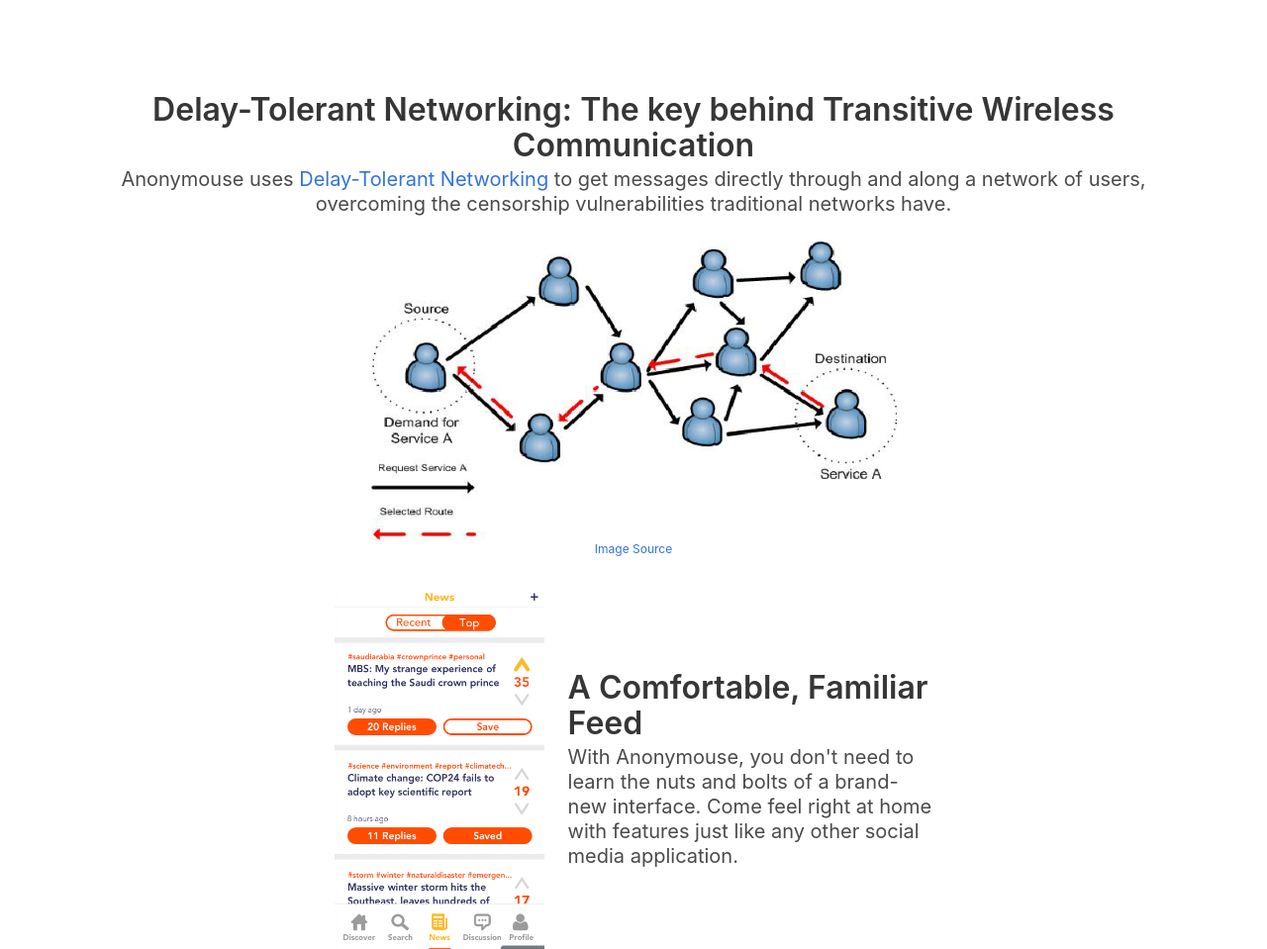
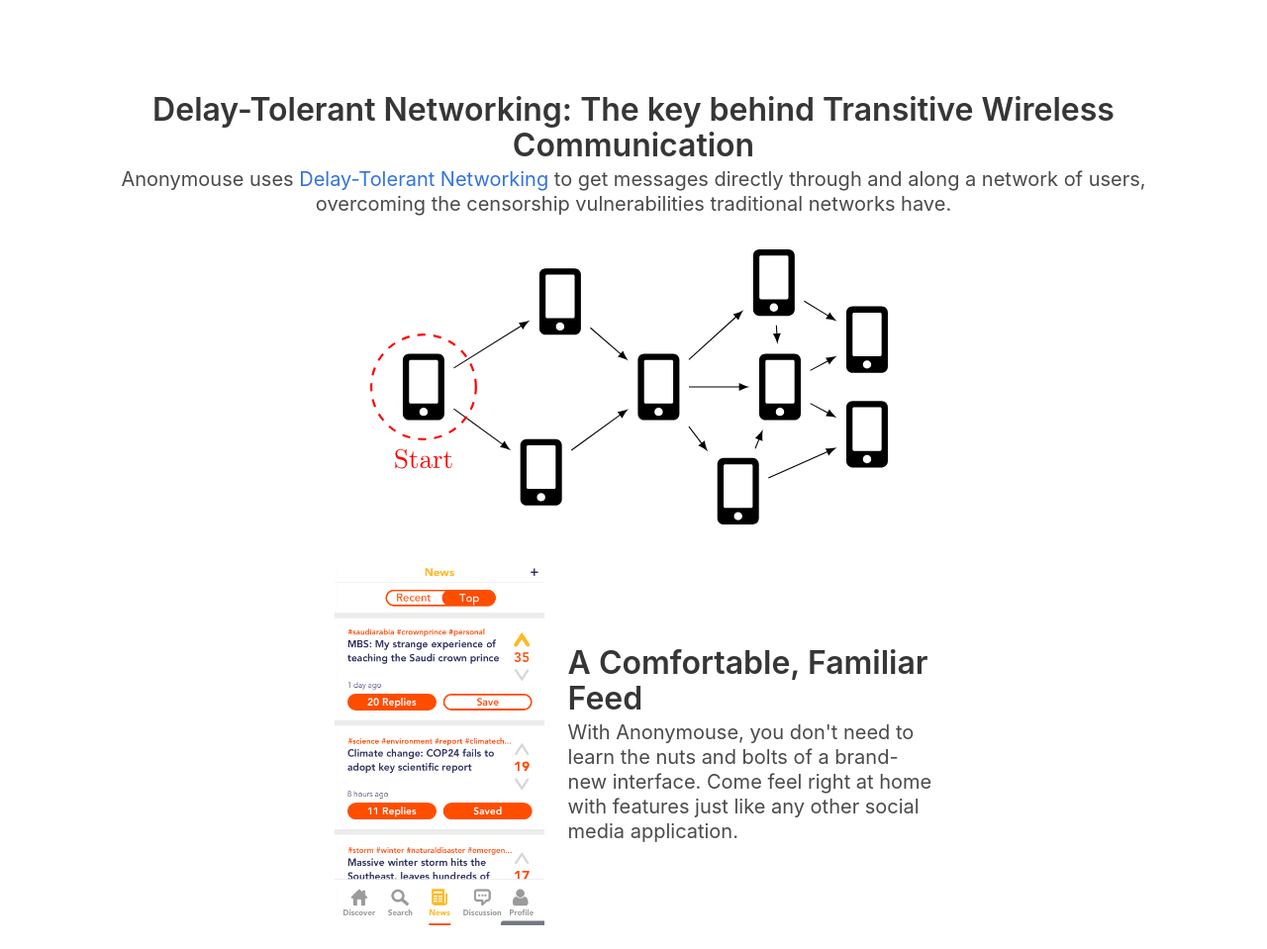
Before and after one commit to duo-yang/anonymouse-site, a Flask app: page /about/ in a window 1280 px wide. Shown: the part 843-1802 px from the top of the page at 99% size. Run offline with Flask 2, Linux system fonts and the light colour scheme; some libraries are stand-ins or nearby versions.

Commit message:
swapped out image

```diff
--- a/templates/aboutpage.html
+++ b/templates/aboutpage.html
@@ -91,9 +91,8 @@
 			<div class = "columns is-centered">
 				<div class = "column is-half">
 					<figure class = "image">
-						<img src = "{{ url_for('static',filename='img/dtn.png')}}">
+						<img src = "{{ url_for('static',filename='img/dtn.svg')}}">
 					</figure>
-					<p class = "is-size-7"><a href = "https://www.researchgate.net/figure/Routing-protocols-in-MANETs_fig1_272497022" target = "_blank">Image Source</a></p>
 				</div>
 			</div>
 		</div>
```
Also changed, not shown: static/img/dtn.svg (added).
